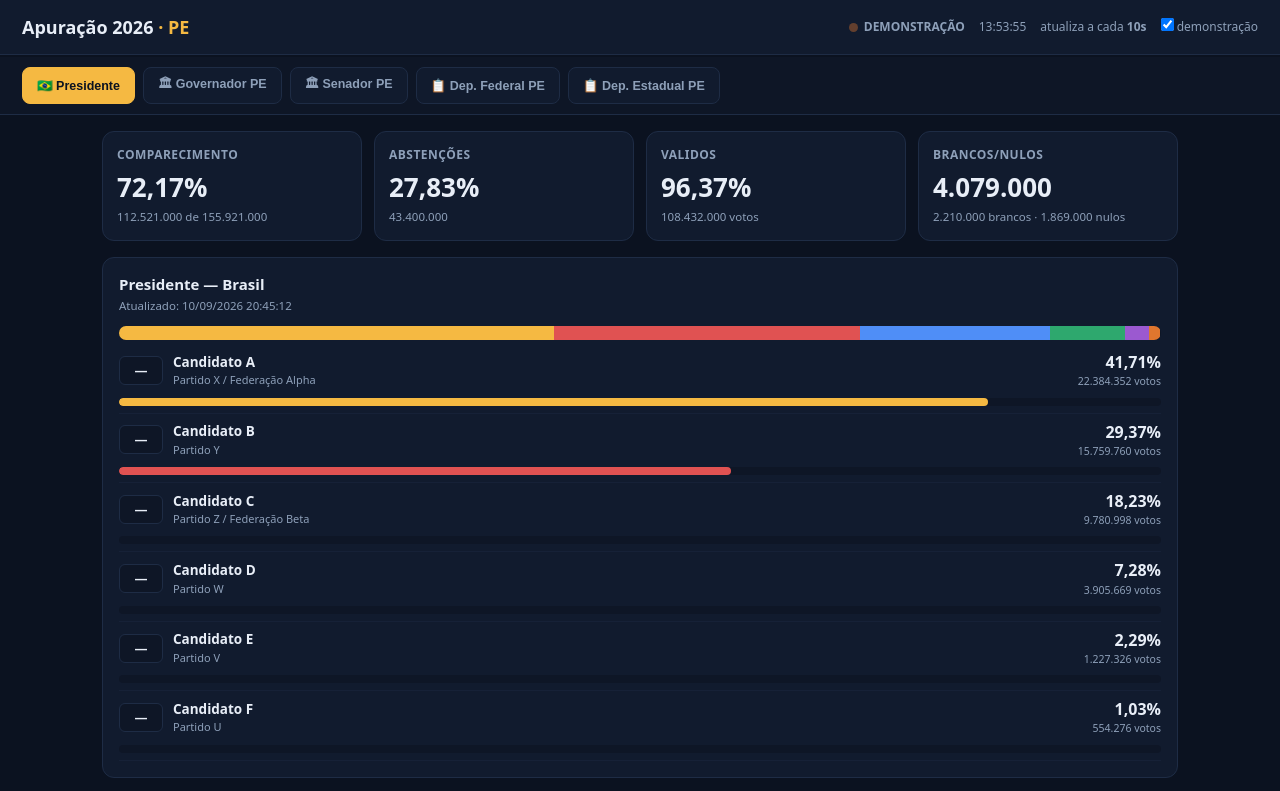
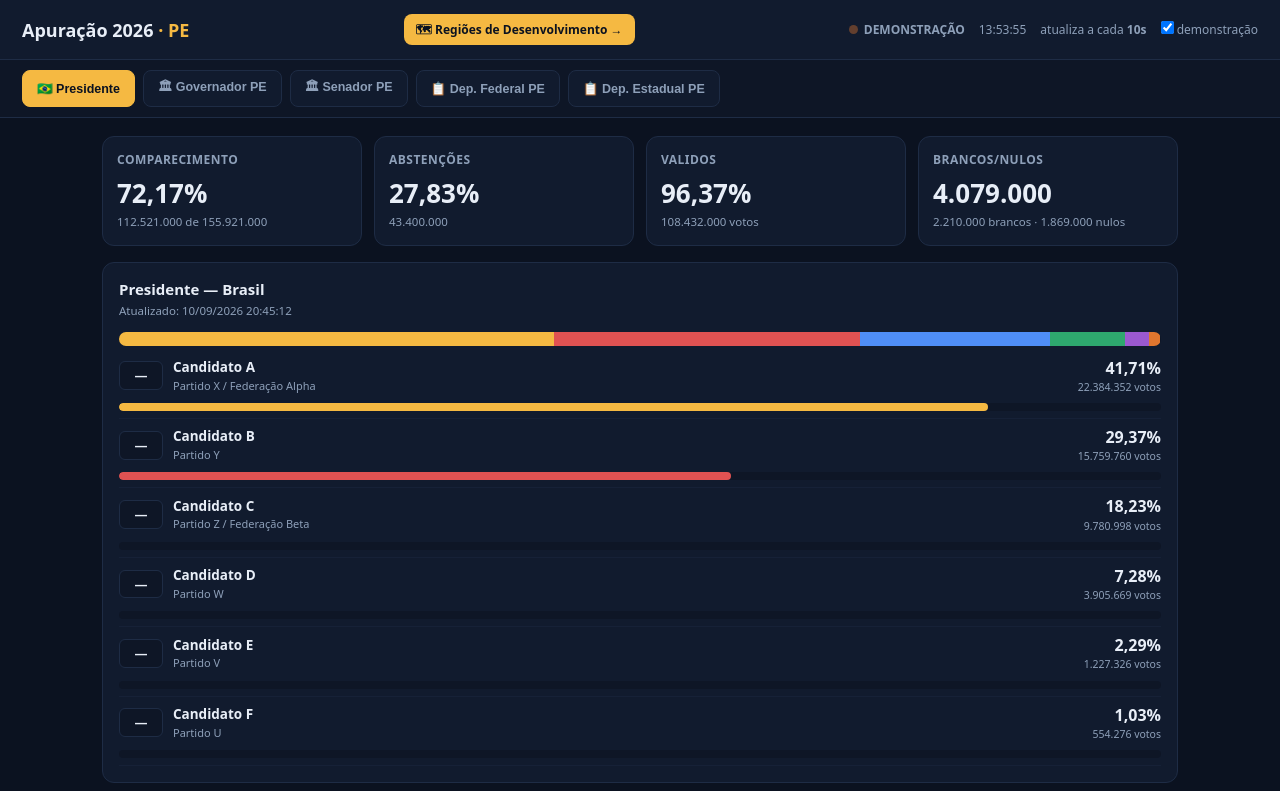
Before and after one commit to newtoncerezini-ai/painel-pe, a plain HTML site: page apuracao-2026.html in a window 1280 px wide. Shown: the top 791 px of the page. Drawn offline with Linux system fonts and the light colour scheme.

Commit message:
fix real: link para RD no header da fonte (build anterior havia removido)

```diff
--- a/apuracao-2026.html
+++ b/apuracao-2026.html
@@ -58,6 +58,7 @@ footer{max-width:1120px;margin:26px auto 40px;padding:0 22px;color:var(--mut);fo
 <body>
 <header>
 <h1>Apuração 2026 <span>· PE</span></h1>
+<a href="apuracao-rd-pe.html" style="font-size:12px;font-weight:700;color:#0b1220;background:#f5b942;padding:7px 12px;border-radius:8px;text-decoration:none">🗺 Regiões de Desenvolvimento →</a>
 <div id="status">
 <span class="live" id="live"><i></i><span id="liveTxt">AGUARDANDO</span></span>
 <span id="clock">—</span>
```
